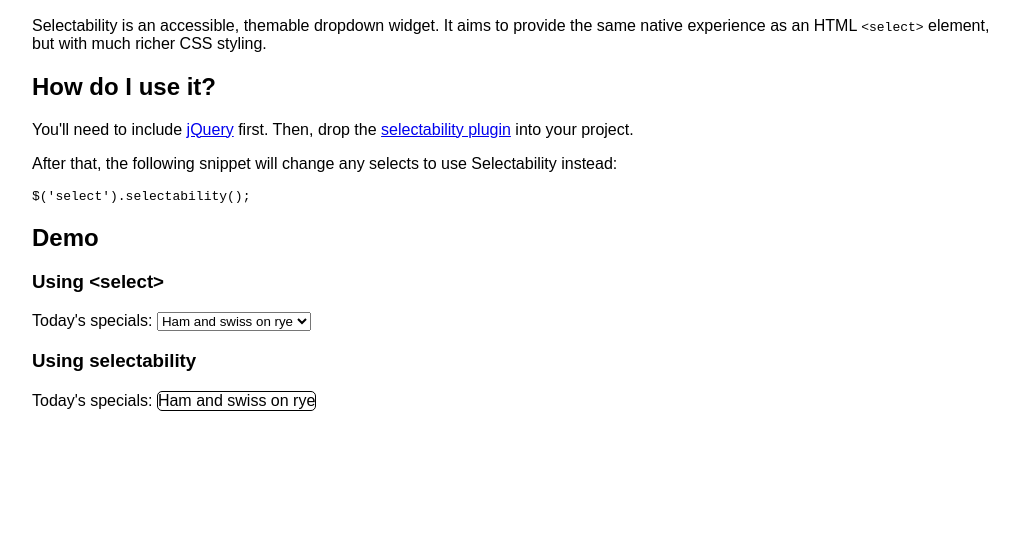
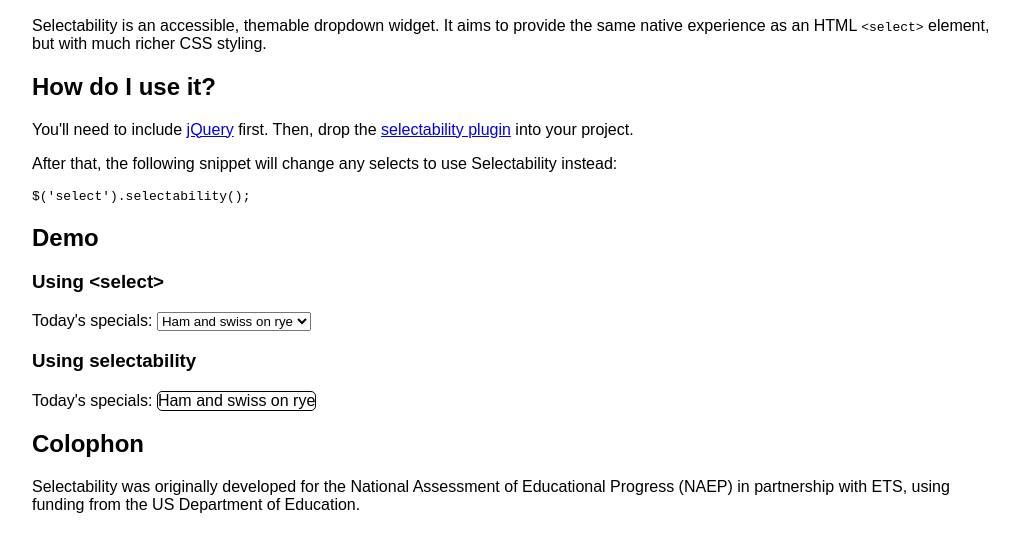
Before and after one commit to forumone/jquery.selectability.js, a plain HTML site: page index.html in a window 1280 px wide. Shown: the part 111-662 px from the top of the page, without its empty margins (128-1147 px from the left). Drawn offline with nearby package versions, Linux system fonts and the light colour scheme.

Commit message:
forgot the colophon

```diff
--- a/index.html
+++ b/index.html
@@ -78,6 +78,9 @@
       <option disabled>Chili con carne</option>
       <option>Cobb salad</option>
     </select>
-  </div>
-  <script>$(function () { $('select:not(.no-selectability)').selectability(); })</script>
+    <script>$(function () { $('select:not(.no-selectability)').selectability(); })</script>
+
+    <h2>Colophon</h2>
+    <p>Selectability was originally developed for the National Assessment of Educational Progress (NAEP) in partnership with ETS, using funding from the US Department of Education.</p>
+  </body>
 </html>
```
